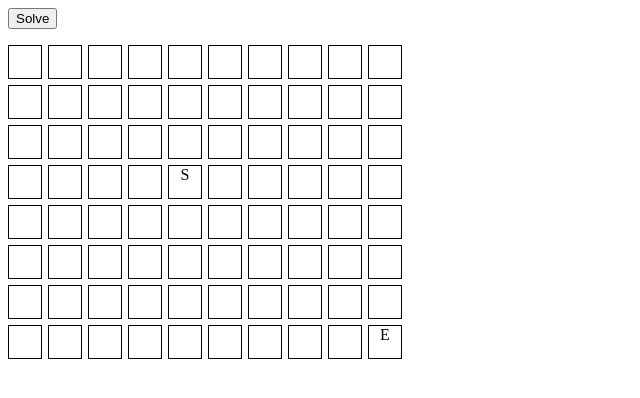
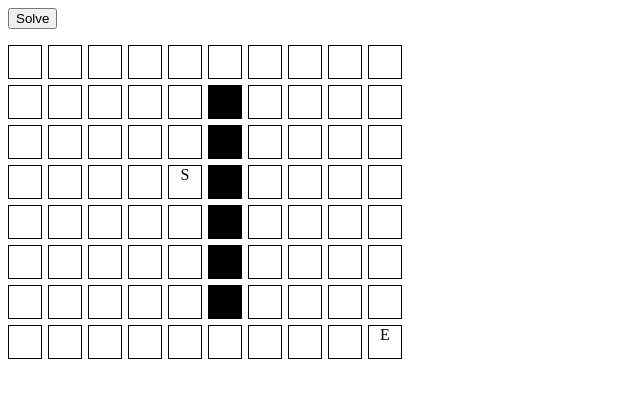
Before and after one commit to judgeou/maze, a Vue app: page / in a window 1280 px wide. Shown: the top 398 px of the page, without its empty margins (0-640 px from the left). Built offline with nearby package versions, Linux system fonts and the light colour scheme; the HTML template or start-up script is replaced by a standard one.

Commit message:
调整迷宫

```diff
--- a/components/DivMatrix.vue
+++ b/components/DivMatrix.vue
@@ -43,12 +43,12 @@ export default {
   created () {
     const m = this.matrix = [
       [1, 1, 1, 1, 1, 1, 1, 1, 1, 1],
-      [1, 1, 1, 1, 1, 1, 1, 1, 1, 1],
-      [1, 1, 1, 1, 1, 1, 1, 1, 1, 1],
-      [1, 1, 1, 1, 1, 1, 1, 1, 1, 1],
-      [1, 1, 1, 1, 1, 1, 1, 1, 1, 1],
-      [1, 1, 1, 1, 1, 1, 1, 1, 1, 1],
-      [1, 1, 1, 1, 1, 1, 1, 1, 1, 1],
+      [1, 1, 1, 1, 1, 0, 1, 1, 1, 1],
+      [1, 1, 1, 1, 1, 0, 1, 1, 1, 1],
+      [1, 1, 1, 1, 1, 0, 1, 1, 1, 1],
+      [1, 1, 1, 1, 1, 0, 1, 1, 1, 1],
+      [1, 1, 1, 1, 1, 0, 1, 1, 1, 1],
+      [1, 1, 1, 1, 1, 0, 1, 1, 1, 1],
       [1, 1, 1, 1, 1, 1, 1, 1, 1, 1],
     ]
   }
```
